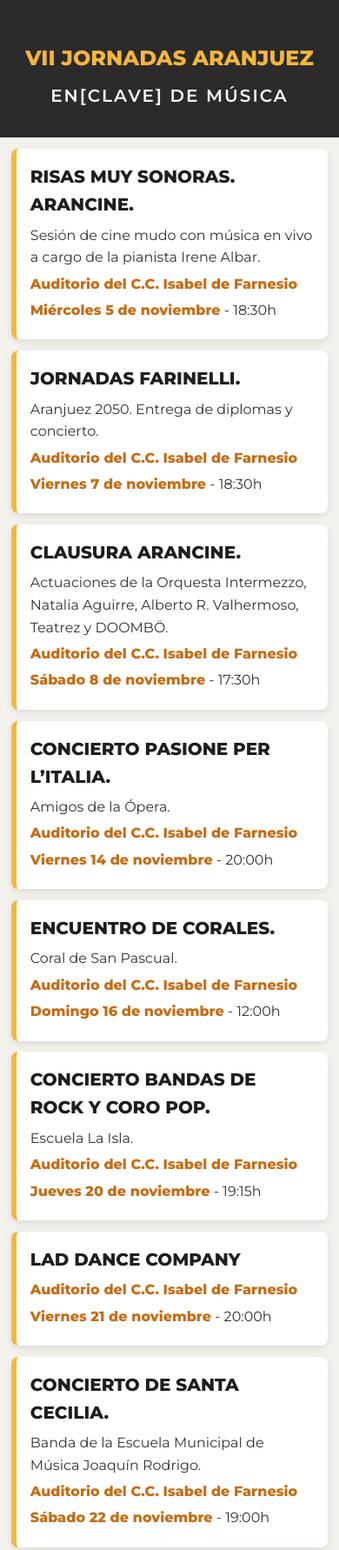
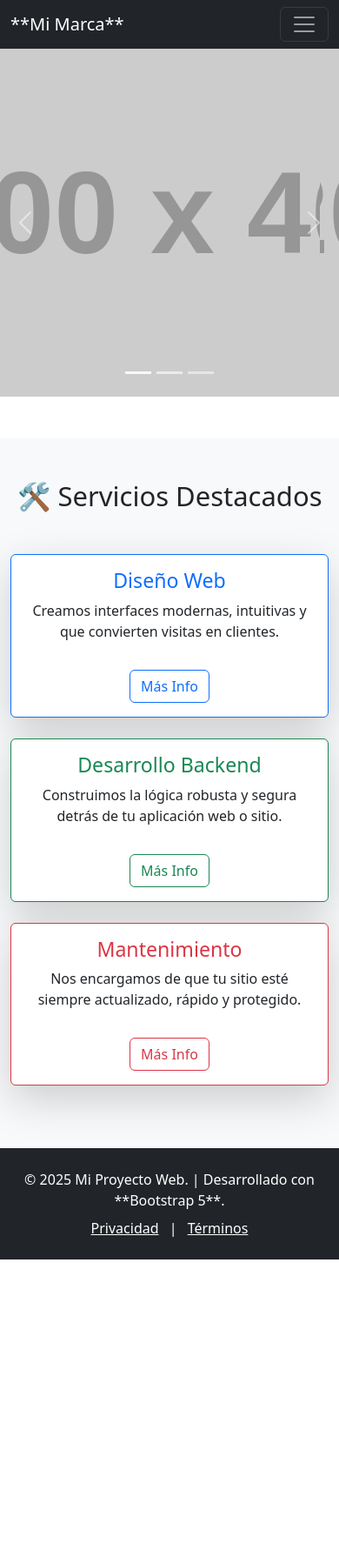
Before and after one commit to iokin/iokin.github.io, a plain HTML site: page index.html in a window 390 px wide. Shown: the top 1782 px of the page at 87% size. After the commit the page ends 1448 px from the top, so only its background shows below. Drawn offline with nearby package versions, Linux system fonts and the light colour scheme; placeholder pictures from the web are drawn by us.

Commit message:
Refactor index.html for Bootstrap 5 integration
Updated the HTML structure to include Bootstrap 5, modified styles, and added a responsive navigation bar with a carousel.

```diff
--- a/index.html
+++ b/index.html
@@ -1,160 +1,149 @@
-<!DOCTYPE html>
+<!doctype html>
 <html lang="es">
-<head>
-  <meta charset="UTF-8">
-  <meta name="viewport" content="width=device-width, initial-scale=1" />
-  <title>VII Jornadas Aranjuez - En[Clave] de Música</title>
-  <style>
-    @import url('https://fonts.googleapis.com/css2?family=Montserrat:wght@400;600;800&display=swap');
+  <head>
+    <meta charset="utf-8">
+    <meta name="viewport" content="width=device-width, initial-scale=1">
+    <title>Mi Sitio Web con Bootstrap 5</title>
 
-    body {
-      font-family: 'Montserrat', sans-serif;
-      background: #f4f2ed;
-      color: #333;
-      margin: 0;
-      padding: 0;
-      line-height: 1.6;
-      font-size: 16px;
-    }
+    <link href="https://cdn.jsdelivr.net/npm/bootstrap@5.3.3/dist/css/bootstrap.min.css" rel="stylesheet" integrity="sha384-QWTKZyjpPEjISv5WaRU9OFeRpok6YctnYmDr5pNlyT2bRjXh0JMhjY6hW+ALEwIH" crossorigin="anonymous">
 
-    header {
-      text-align: center;
-      background: #2b2b2b;
-      color: #f8f8f8;
-      padding: 3rem 1rem 2rem;
-    }
+    <style>
+        /* Asegura que el carousel tenga una altura mínima para que se vea bien */
+        .carousel-item img {
+            min-height: 400px; /* Ajusta este valor si quieres un banner más alto o más bajo */
+            object-fit: cover; /* Asegura que la imagen cubra el área sin distorsionarse */
+        }
+    </style>
+  </head>
+  <body>
 
-    header h1 {
-      font-size: 24px;
-      margin: 0;
-      font-weight: 800;
-      color: #f4b63e;
-    }
+    <header>
+      <nav class="navbar navbar-expand-lg navbar-dark bg-dark">
+        <div class="container">
+          <a class="navbar-brand" href="#">**Mi Marca**</a>
+          <button class="navbar-toggler" type="button" data-bs-toggle="collapse" data-bs-target="#navbarNav" aria-controls="navbarNav" aria-expanded="false" aria-label="Toggle navigation">
+            <span class="navbar-toggler-icon"></span>
+          </button>
+          <div class="collapse navbar-collapse" id="navbarNav">
+            <ul class="navbar-nav ms-auto">
+              <li class="nav-item">
+                <a class="nav-link active" aria-current="page" href="#">Inicio</a>
+              </li>
+              <li class="nav-item">
+                <a class="nav-link" href="#">Productos</a>
+              </li>
+              <li class="nav-item">
+                <a class="nav-link" href="#">Blog</a>
+              </li>
+              <li class="nav-item">
+                <a class="nav-link" href="#">Contacto</a>
+              </li>
+            </ul>
+          </div>
+        </div>
+      </nav>
+    </header>
 
-    header h2 {
-      font-size: 20px;
-      margin: 0.5rem 0 0;
-      font-weight: 600;
-      letter-spacing: 2px;
-    }
+    <main>
 
-    section {
-      background: #ffffff;
-      margin: 0.8rem;
-      padding: 1rem;
-      border-left: 6px solid #f4b63e;
-      box-shadow: 0 3px 10px rgba(0,0,0,0.1);
-      border-radius: 8px;
-    }
+      <section class="mb-5">
+        <div id="heroCarousel" class="carousel slide" data-bs-ride="carousel">
 
-    section h3 {
-      color: #1e1e1e;
-      font-size: 20px;
-      margin-bottom: 0.4rem;
-      margin-top: 0;
-    }
+          <div class="carousel-indicators">
+            <button type="button" data-bs-target="#heroCarousel" data-bs-slide-to="0" class="active" aria-current="true" aria-label="Slide 1"></button>
+            <button type="button" data-bs-target="#heroCarousel" data-bs-slide-to="1" aria-label="Slide 2"></button>
+            <button type="button" data-bs-target="#heroCarousel" data-bs-slide-to="2" aria-label="Slide 3"></button>
+          </div>
 
-    section p {
-      margin: 0.3rem 0;
-      font-size: 16px;
-    }
+          <div class="carousel-inner">
 
-    section p strong {
-      color: #c46d17;
-    }
+            <div class="carousel-item active">
+              <img src="https://via.placeholder.com/1200x400/007bff/ffffff?text=Imagen+1.+Bienvenidos" class="d-block w-100" alt="Primera Diapositiva">
+              <div class="carousel-caption d-none d-md-block bg-dark bg-opacity-75 p-3 rounded">
+                <h2 class="text-warning">**¡Lanzamiento de la Semana!**</h2>
+                <p>Descubre nuestros nuevos servicios y soluciones innovadoras.</p>
+                <a href="#" class="btn btn-warning">Ver Detalles</a>
+              </div>
+            </div>
 
-    footer {
-      text-align: center;
-      background: #2b2b2b;
-      color: #eee;
-      padding: 1rem;
-      font-size: 16px;
-      margin-top: 2rem;
-    }
+            <div class="carousel-item">
+              <img src="https://via.placeholder.com/1200x400/28a745/ffffff?text=Imagen+2.+Diseño+Responsivo" class="d-block w-100" alt="Segunda Diapositiva">
+              <div class="carousel-caption d-none d-md-block bg-dark bg-opacity-75 p-3 rounded">
+                <h2>**Optimizado para Móviles**</h2>
+                <p>Tu contenido se verá perfecto en cualquier dispositivo, garantizado.</p>
+                <a href="#" class="btn btn-success">Saber Más</a>
+              </div>
+            </div>
 
-    @media (min-width: 600px) {
-      header h1 {
-        font-size: 28px;
-      }
-      header h2 {
-        font-size: 22px;
-      }
-      section {
-        margin: 1rem;
-        padding: 1rem;
-      }
-    }
-  </style>
-</head>
-<body>
-  <header>
-    <h1>VII JORNADAS ARANJUEZ</h1>
-    <h2>EN[CLAVE] DE MÚSICA</h2>
-  </header>
+            <div class="carousel-item">
+              <img src="https://via.placeholder.com/1200x400/dc3545/ffffff?text=Imagen+3.+Bootstrap+5" class="d-block w-100" alt="Tercera Diapositiva">
+              <div class="carousel-caption d-none d-md-block bg-dark bg-opacity-75 p-3 rounded">
+                <h2>**Construido con Bootstrap**</h2>
+                <p>Máxima velocidad de desarrollo y componentes de calidad.</p>
+                <a href="#" class="btn btn-danger">Comenzar</a>
+              </div>
+            </div>
 
-  <section>
-    <h3>RISAS MUY SONORAS. ARANCINE.</h3>
-    <p>Sesión de cine mudo con música en vivo a cargo de la pianista Irene Albar.</p>
-    <p><strong>Auditorio del C.C. Isabel de Farnesio</strong></p>
-    <p><strong>Miércoles 5 de noviembre</strong> - 18:30h</p>
-  </section>
+          </div>
 
-  <section>
-    <h3>JORNADAS FARINELLI.</h3>
-    <p>Aranjuez 2050. Entrega de diplomas y concierto.</p>
-    <p><strong>Auditorio del C.C. Isabel de Farnesio</strong></p>
-    <p><strong>Viernes 7 de noviembre</strong> - 18:30h</p>
-  </section>
+          <button class="carousel-control-prev" type="button" data-bs-target="#heroCarousel" data-bs-slide="prev">
+            <span class="carousel-control-prev-icon" aria-hidden="true"></span>
+            <span class="visually-hidden">Anterior</span>
+          </button>
+          <button class="carousel-control-next" type="button" data-bs-target="#heroCarousel" data-bs-slide="next">
+            <span class="carousel-control-next-icon" aria-hidden="true"></span>
+            <span class="visually-hidden">Siguiente</span>
+          </button>
+        </div>
+      </section>
 
-  <section>
-    <h3>CLAUSURA ARANCINE.</h3>
-    <p>Actuaciones de la Orquesta Intermezzo, Natalia Aguirre, Alberto R. Valhermoso, Teatrez y DOOMBÖ.</p>
-    <p><strong>Auditorio del C.C. Isabel de Farnesio</strong></p>
-    <p><strong>Sábado 8 de noviembre</strong> - 17:30h</p>
-  </section>
+      <section class="py-5 bg-light">
+        <div class="container">
+          <h2 class="text-center mb-5 display-5">🛠️ Servicios Destacados</h2>
+          <div class="row">
+            <div class="col-lg-4 col-md-6 mb-4">
+              <div class="card h-100 shadow-lg border-primary">
+                <div class="card-body text-center">
+                  <h3 class="card-title text-primary">Diseño Web</h3>
+                  <p class="card-text">Creamos interfaces modernas, intuitivas y que convierten visitas en clientes.</p>
+                  <a href="#" class="btn btn-outline-primary mt-3">Más Info</a>
+                </div>
+              </div>
+            </div>
+            <div class="col-lg-4 col-md-6 mb-4">
+              <div class="card h-100 shadow-lg border-success">
+                <div class="card-body text-center">
+                  <h3 class="card-title text-success">Desarrollo Backend</h3>
+                  <p class="card-text">Construimos la lógica robusta y segura detrás de tu aplicación web o sitio.</p>
+                  <a href="#" class="btn btn-outline-success mt-3">Más Info</a>
+                </div>
+              </div>
+            </div>
+            <div class="col-lg-4 col-md-12 mb-4">
+              <div class="card h-100 shadow-lg border-danger">
+                <div class="card-body text-center">
+                  <h3 class="card-title text-danger">Mantenimiento</h3>
+                  <p class="card-text">Nos encargamos de que tu sitio esté siempre actualizado, rápido y protegido.</p>
+                  <a href="#" class="btn btn-outline-danger mt-3">Más Info</a>
+                </div>
+              </div>
+            </div>
+          </div>
+        </div>
+      </section>
 
-  <section>
-    <h3>CONCIERTO PASIONE PER L’ITALIA.</h3>
-    <p>Amigos de la Ópera.</p>
-    <p><strong>Auditorio del C.C. Isabel de Farnesio</strong></p>
-    <p><strong>Viernes 14 de noviembre</strong> - 20:00h</p>
-  </section>
+    </main>
 
-  <section>
-    <h3>ENCUENTRO DE CORALES.</h3>
-    <p>Coral de San Pascual.</p>
-    <p><strong>Auditorio del C.C. Isabel de Farnesio</strong></p>
-    <p><strong>Domingo 16 de noviembre</strong> - 12:00h</p>
-  </section>
+    <footer class="bg-dark text-white text-center py-4 mt-auto">
+      <div class="container">
+        <p class="mb-0">© 2025 Mi Proyecto Web. | Desarrollado con **Bootstrap 5**.</p>
+        <div class="mt-2">
+            <a href="#" class="text-white mx-2">Privacidad</a> |
+            <a href="#" class="text-white mx-2">Términos</a>
+        </div>
+      </div>
+    </footer>
 
-  <section>
-    <h3>CONCIERTO BANDAS DE ROCK Y CORO POP.</h3>
-    <p>Escuela La Isla.</p>
-    <p><strong>Auditorio del C.C. Isabel de Farnesio</strong></p>
-    <p><strong>Jueves 20 de noviembre</strong> - 19:15h</p>
-  </section>
-
-  <section>
-    <h3>LAD DANCE COMPANY</h3>
-    <p><strong>Auditorio del C.C. Isabel de Farnesio</strong></p>
-    <p><strong>Viernes 21 de noviembre</strong> - 20:00h</p>
-  </section>
-
-  <section>
-    <h3>CONCIERTO DE SANTA CECILIA.</h3>
-    <p>Banda de la Escuela Municipal de Música Joaquín Rodrigo.</p>
-    <p><strong>Auditorio del C.C. Isabel de Farnesio</strong></p>
-    <p><strong>Sábado 22 de noviembre</strong> - 19:00h</p>
-  </section>
-
-  <section>
-    <h3>FESTIVAL DE MÚSICA PLECTRO</h3>
-    <p><strong>Auditorio del C.C. Isabel de Farnesio</strong></p>
-    <p><strong>Sábado 29 y domingo 30 de noviembre</strong> - 19:00h</p>
-  </section>
-
-  <footer>
-    <p>Ayuntamiento de Aranjuez</p>
-  </footer>
-</body>
+    <script src="https://cdn.jsdelivr.net/npm/bootstrap@5.3.3/dist/js/bootstrap.bundle.min.js" integrity="sha384-YvpcrYf0tY3lHB60NNkmXc5s9fDVZLESaAA55NDzOxhy9GkcIdslK1eN7N6jIeHz" crossorigin="anonymous"></script>
+  </body>
 </html>
```
